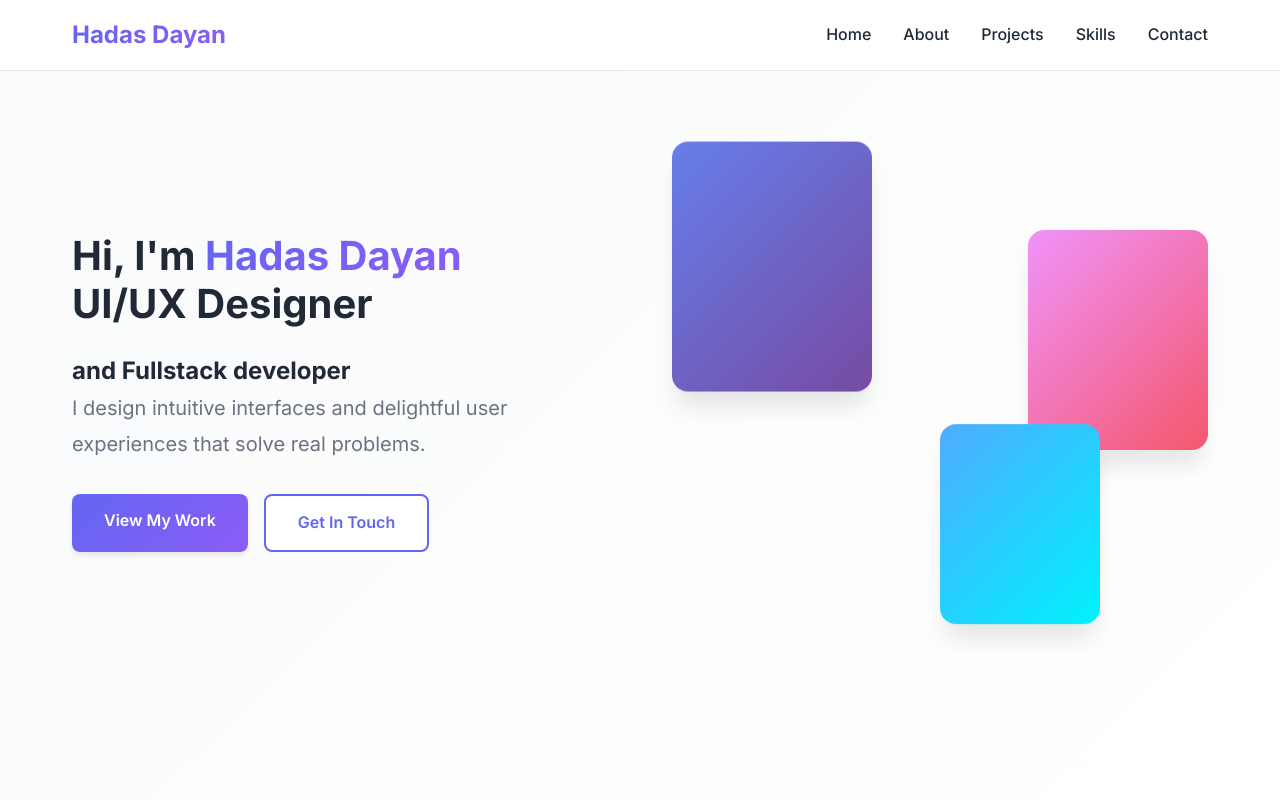
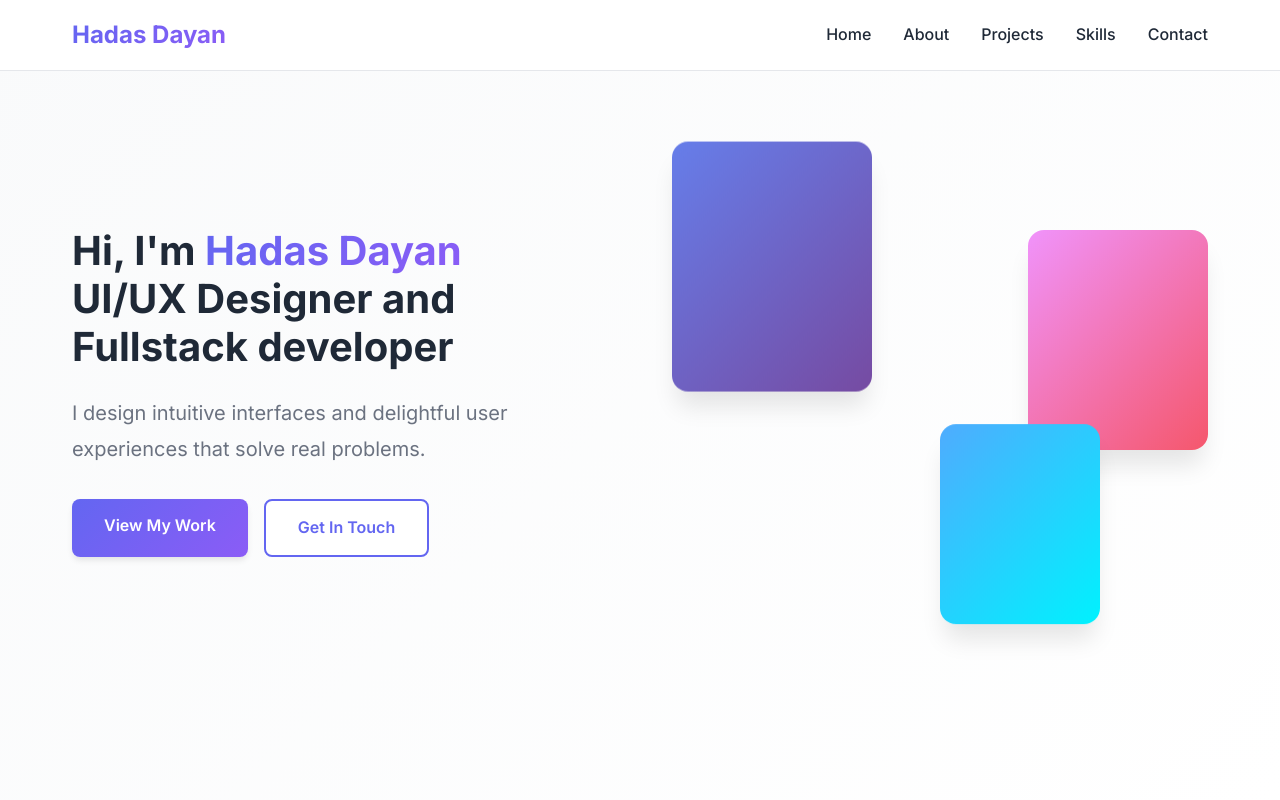
Before and after one commit to hadas-dayan/portfolio, a plain HTML site: page index.html in a window 1280 px wide. Shown: the top 800 px of the page. Drawn offline with nearby package versions, Linux system fonts and the light colour scheme.

Commit message:
Update index.html

```diff
--- a/index.html
+++ b/index.html
@@ -35,11 +35,9 @@
             <div class="hero-content">
                 <h1 class="hero-title">
                     Hi, I'm <span class="gradient-text">Hadas Dayan</span><br>
-                    UI/UX Designer
+                    UI/UX Designer and Fullstack developer
                 </h1>
-                <h2 class="hero-titlee">
-                    and Fullstack developer
-                </h2>
+
                 <p class="hero-subtitle">I design intuitive interfaces and delightful user experiences that solve real problems.</p>
                 <div class="hero-buttons">
                     <a href="#projects" class="btn btn-primary">View My Work</a>
```
